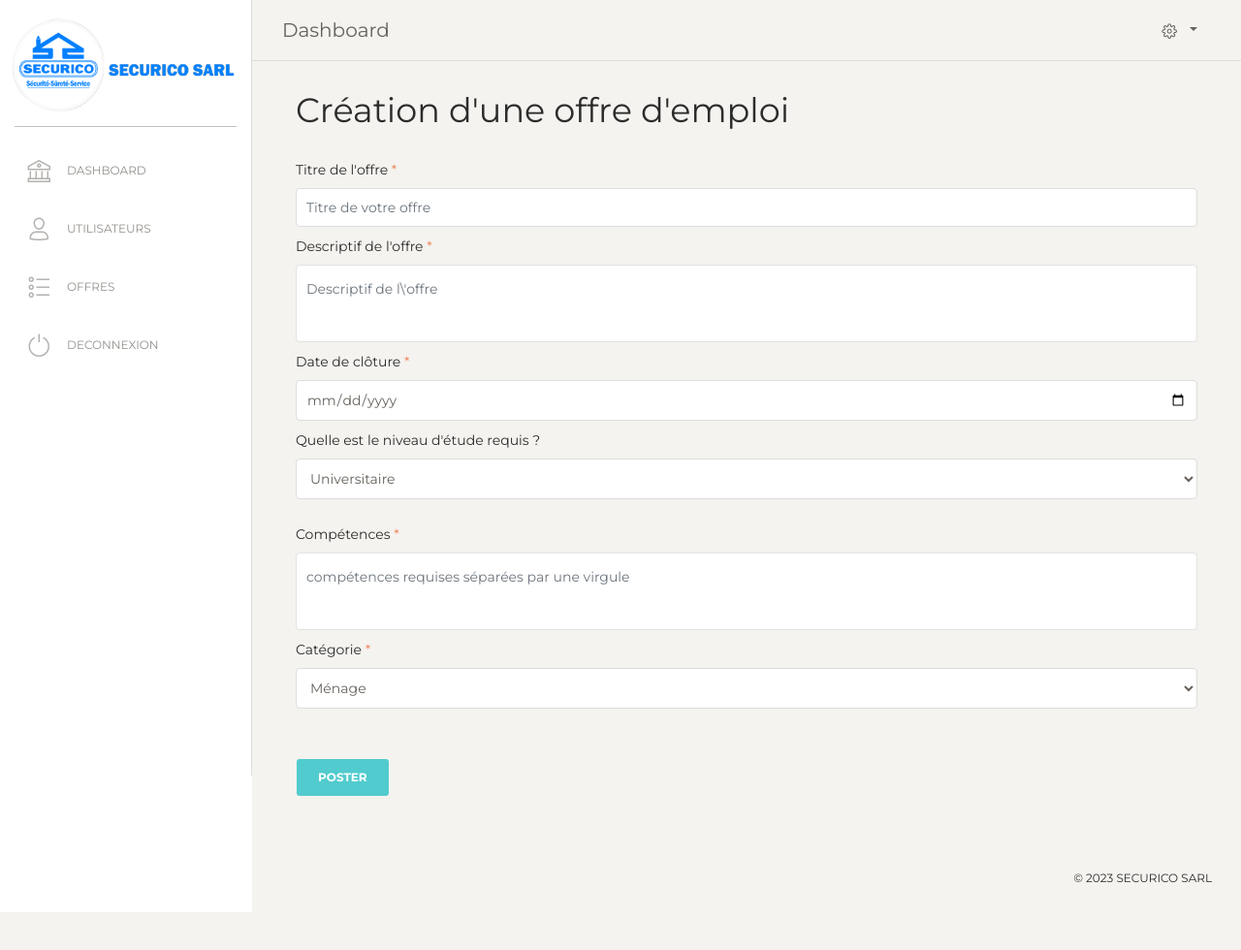
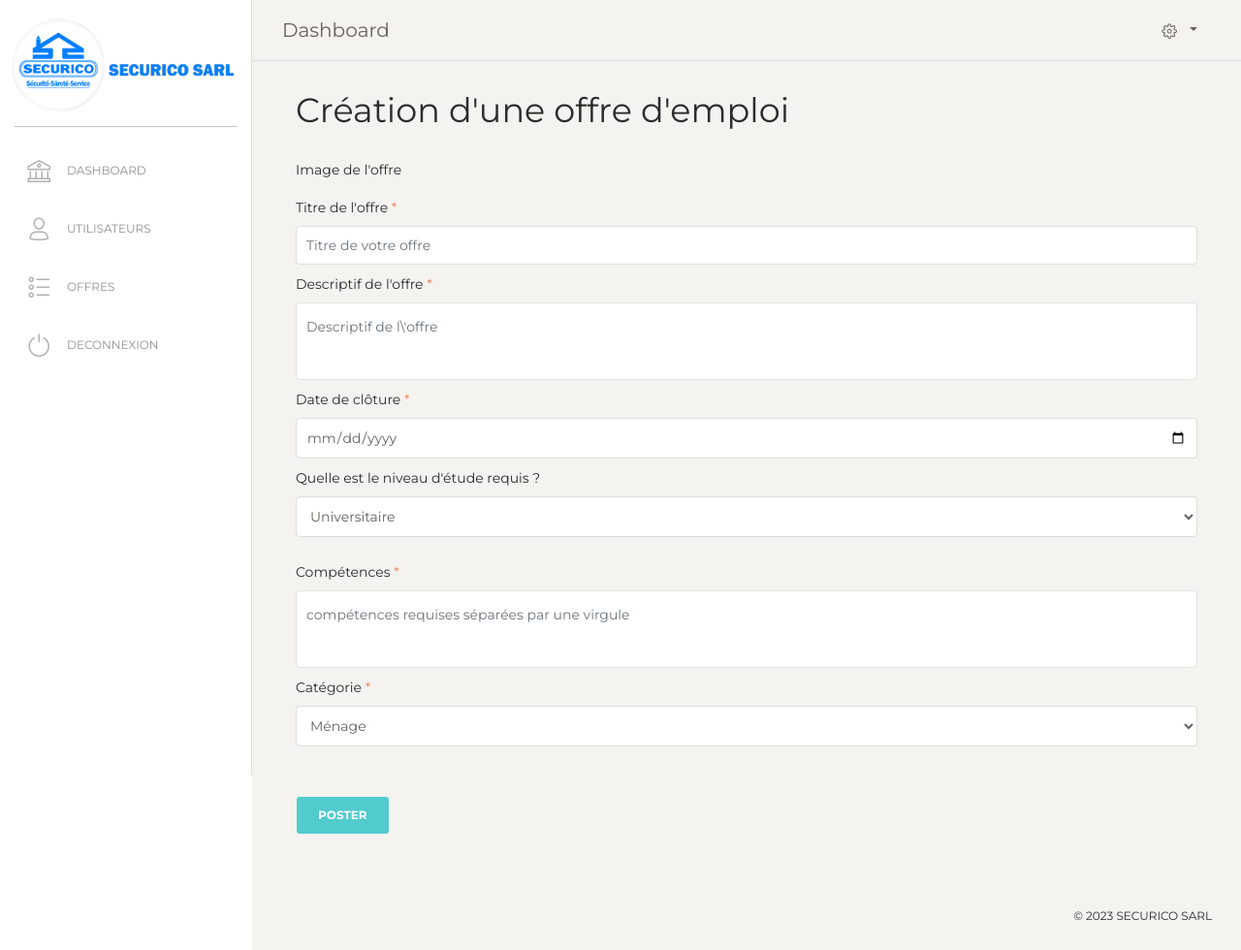
Before and after one commit to vanotis720/Securico-Job, a Laravel app: page /recrutement/offer/create in a window 1280 px wide. Shown: the whole page at 97% size. Before the commit the page ends 941 px from the top, so only its background shows below. Run offline with Laravel 10, Linux system fonts and the light colour scheme; the visitor is signed in with stand-in values (Sample User, id 1); data comes from the database, SQL or seed files in the repository; parts of the project's set-up code (start-up, migrations or seed data) failed here and were passed over; some libraries are stand-ins or nearby versions.

Commit message:
add and show picture to offer

```diff
--- a/app/Http/Controllers/Admin/OfferController.php
+++ b/app/Http/Controllers/Admin/OfferController.php
@@ -13,7 +13,7 @@
 {
     public function index()
     {
-        $offers = Offer::orderBy('created_at','DESC')->get();
+        $offers = Offer::orderBy('created_at', 'DESC')->get();
         return view('admin.offers', compact('offers'));
     }
 
@@ -49,6 +49,7 @@
     public function store(Request $request)
     {
         $request->validate([
+            'image' => 'required|image|mimes:jpg,png,jpeg,gif,svg|max:2048',
             'title' => 'bail|required',
             'description' => 'bail|required',
             'end_at' => 'required',
@@ -57,6 +58,11 @@
             'category_id' => 'bail|required',
         ]);
 
+        if ($request->hasFile('image')) {
+            $imageName = time() . '.' . $request->image->extension();
+            $request->request->add(['picture' => $imageName]);
+            $request->image->move(public_path('assets/img/icon'), $imageName);
+        }
         $request->request->add(['user_id' => auth()->user()->id]);
 
         $offer = Offer::create($request->all());
--- a/app/Models/Offer.php
+++ b/app/Models/Offer.php
@@ -12,6 +12,7 @@
     use HasFactory;
 
     protected $fillable = [
+        'picture',
         'title',
         'description',
         'end_at',
--- a/resources/views/admin/offers.blade.php
+++ b/resources/views/admin/offers.blade.php
@@ -12,6 +12,7 @@
                     <div class="table-responsive table-hover">
                         <table class="table">
                             <thead class=" text-primary">
+                                <th></th>
                                 <th>
                                     Titre
                                 </th>
@@ -34,6 +35,11 @@
                             <tbody>
                                 @foreach ($offers as $offer)
                                     <tr>
+                                        <td>
+                                            <img class="img-fluid" width="150px"
+                                                src="{{ asset('assets/img/icon/' . $offer->picture) }}"
+                                                alt="{{ $offer->picture }}">
+                                        </td>
                                         <td>
                                             <a href="{{ route('admin.offers.show', $offer->id) }}">
                                                 {{ $offer->title }}
--- a/resources/views/admin/recruiter/create.blade.php
+++ b/resources/views/admin/recruiter/create.blade.php
@@ -11,6 +11,14 @@
                 <form class="form" action="{{ route('recruiter.offer.store') }}" method="post" enctype="multipart/form-data">
                     @csrf
                     <div class="row">
+                        <div class="col-sm-12">
+                            <div class="form-group">
+                                <label for="image">Image de l'offre</label>
+                                <input type="file" class="form-control" class="single-input-secondary" name="image" id="image"
+                                    placeholder="Image de l'offre" required>
+                            </div>
+                        </div>
+
                         <div class="col-12">
                             <div class="form-group">
                                 <label for="title">Titre de l'offre @include('required')</label>
--- a/resources/views/admin/recruiter/dashboard.blade.php
+++ b/resources/views/admin/recruiter/dashboard.blade.php
@@ -41,6 +41,7 @@
                     <div class="table-responsive table-hover">
                         <table class="table">
                             <thead class=" text-primary">
+                                <th></th>
                                 <th>
                                     Titre
                                 </th>
@@ -57,6 +58,11 @@
                             <tbody>
                                 @foreach ($offers as $offer)
                                     <tr>
+                                        <td>
+                                            <img class="img-fluid" width="150px"
+                                                src="{{ asset('assets/img/icon/' . $offer->picture) }}"
+                                                alt="{{ $offer->picture }}">
+                                        </td>
                                         <td>
                                             <a href="{{ route('admin.offers.show', $offer->id) }}">
                                                 {{ $offer->title }}
--- a/resources/views/admin/recruiter/offers.blade.php
+++ b/resources/views/admin/recruiter/offers.blade.php
@@ -15,6 +15,7 @@
                     <div class="table-responsive table-hover">
                         <table class="table">
                             <thead class=" text-primary">
+                                <th></th>
                                 <th>
                                     Titre
                                 </th>
@@ -37,6 +38,11 @@
                             <tbody>
                                 @foreach ($offers as $offer)
                                     <tr>
+                                        <td>
+                                            <img class="img-fluid" width="150px"
+                                                src="{{ asset('assets/img/icon/' . $offer->picture) }}"
+                                                alt="{{ $offer->picture }}">
+                                        </td>
                                         <td>
                                             <a href="{{ route('admin.offers.show', $offer->id) }}">
                                                 {{ $offer->title }}
--- a/resources/views/front/categories/offers.blade.php
+++ b/resources/views/front/categories/offers.blade.php
@@ -4,7 +4,7 @@
     <!-- Hero Area Start-->
     <div class="slider-area ">
         <div class="single-slider section-overly slider-height2 d-flex align-items-center"
-            data-background=  "{{ asset('assets/img/hero/bg-human.jpg') }}">
+            data-background="{{ asset('assets/img/hero/bg-human.jpg') }}">
             <div class="container">
                 <div class="row">
                     <div class="col-xl-12">
@@ -35,7 +35,8 @@
                                     <div class="job-items">
                                         <div class="company-img">
                                             <a href="{{ route('offer.show', $offer->id) }}"><img
-                                                    src="{{ asset('assets/img/icon/job-list1.png') }}" alt="enterprise logo"></a>
+                                                    src="{{ asset('assets/img/icon/' . $offer->picture) }}"
+                                                    alt="enterprise logo"></a>
                                         </div>
                                         <div class="job-tittle">
                                             <a href="{{ route('offer.show', $offer->id) }}">
--- a/resources/views/front/home.blade.php
+++ b/resources/views/front/home.blade.php
@@ -110,7 +110,7 @@
                                 <div class="company-img">
                                     <a href="{{ route('offer.show', $offer->id) }}">
                                         <img class="img-fluid" width="100px"
-                                            src="{{ asset('assets/img/icon/' . $offer->user->recruiter->logo) }}"
+                                            src="{{ asset('assets/img/icon/' . $offer->picture) }}"
                                             alt="enterprise logo"></a>
                                 </div>
                                 <div class="job-tittle">
--- a/resources/views/front/offer/show.blade.php
+++ b/resources/views/front/offer/show.blade.php
@@ -27,7 +27,9 @@
                     <div class="single-job-items mb-50">
                         <div class="job-items">
                             <div class="company-img company-img-details">
-                                <a href="#"><img class="img-fluid" width="150px" src=  "{{ asset('assets/img/icon/' . $offer->user->recruiter->logo) }}" alt=""></a>
+                                <a href="#">
+                                    <img class="img-fluid" width="150px" src="{{ asset('assets/img/icon/' . $offer->picture) }}" alt="">
+                                </a>
                             </div>
                             <div class="job-tittle">
                                 <a href="#">
```
Also changed, not shown: database/migrations/2023_06_20_111541_add_logo_to_offers_table.php (added), public/assets/img/icon/1687260781.png (added), public/assets/img/icon/1687261422.svg (added), public/assets/img/icon/1687261589.png (added), public/assets/img/icon/1687261995.png (added), public/assets/img/icon/enterprise.png (added).
